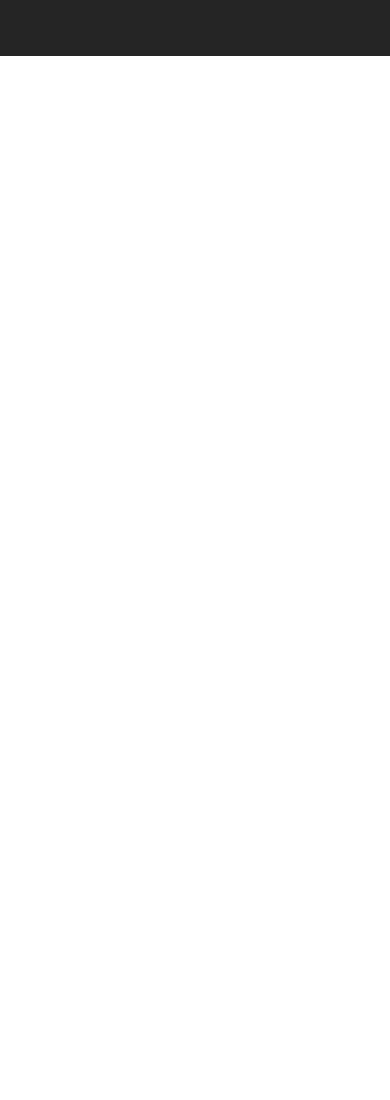
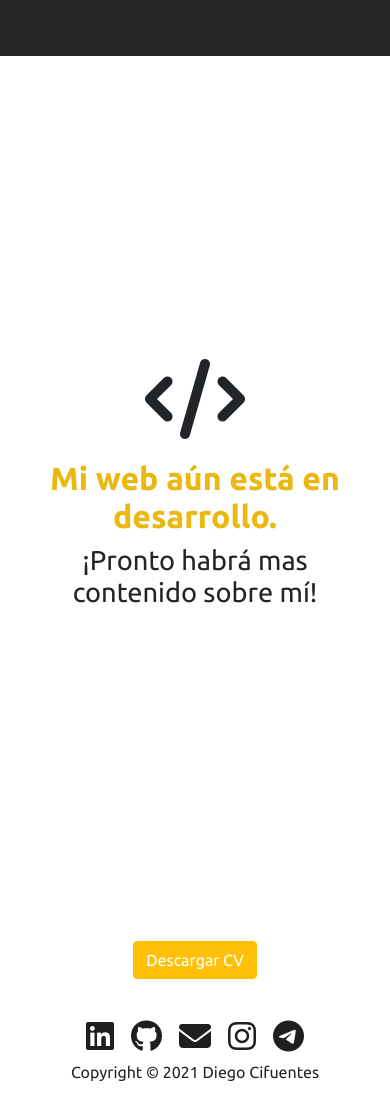
Before and after one commit to Diarcip/CV, a plain HTML site: page index.html in a window 390 px wide. Shown: the part 788-1888 px from the top of the page. Before the commit the page ends 844 px from the top, so only its background shows below. Drawn offline with nearby package versions, Linux system fonts and the light colour scheme.

Commit message:
basic interface responsive finished. added content about me

```diff
--- a/css/main.css
+++ b/css/main.css
@@ -62,6 +62,10 @@ body {
 .nav-list {
   display: flex;
 }
+.nav-list a {
+  text-decoration: none;
+  color: var(--main-dark);
+}
 .nav-item {
   list-style: none;
   margin-left: 15px;
@@ -76,7 +80,7 @@ body {
 .nav-item-text {
   margin: 0 5px;
 }
-.header {
+.header-section {
   display: flex;
   padding: 2.5rem 0;
   justify-content: center;
@@ -88,6 +92,43 @@ body {
   background-attachment: fixed;
   background-size: cover;
   /* Background Source: https://www.svgbackgrounds.com/#liquid-cheese */
+}
+.about-section {
+  display: flex;
+  padding: 2.5rem 0;
+  justify-content: center;
+  align-items: center;
+  margin: auto;
+  min-height: 100vh;
+}
+.message {
+  font-size: 5rem;
+  text-align: center;
+  padding: 0 2rem;
+}
+.contact-section {
+  font-size: 2rem;
+  text-align: center;
+}
+.cv {
+  margin: 2rem 0;
+}
+.btn-warning {
+  color: white;
+}
+
+.social-icons a {
+  display: inline-block;
+  justify-content: space-between;
+  margin: 0 0.3rem;
+  text-decoration: none;
+  color: var(--main-dark);
+}
+.social-icons a:hover {
+  color: var(--main-yellow);
+}
+.contact-section p {
+  font-size: 1rem;
 }
 .introduction {
   display: flex;
@@ -127,7 +168,7 @@ body {
 
 /* TAMAÑO EN EL QUE EL TITULO PASA A ESTAR DEBAJO DE LA FOTO */
 @media screen and (max-width: 930px) {
-  .header {
+  .header-section {
     flex-direction: column;
   }
   .img-profile {
--- a/index.html
+++ b/index.html
@@ -41,6 +41,8 @@
     />
   </head>
   <body>
+    <!-- NAV RESPONSIVE -->
+
     <nav class="navigation-bar-responsive">
       <div class="nav-primaryicon">
         <span class="navicon"><i class="fas fa-terminal"></i> DIEGO </span>
@@ -54,6 +56,9 @@
         <span class="menubtn-icon"><i class="fas fa-bars"></i></span>
       </button>
     </nav>
+
+    <!-- NAV FULL SCREEN -->
+
     <nav id="navigation-bar" class="navigation-bar">
       <div class="nav-primaryicon">
         <span class="navicon"><i class="fas fa-terminal"></i> DIEGO </span>
@@ -66,22 +71,30 @@
 
       <div class="nav-links">
         <ul class="nav-list">
+          <a href="#header">
             <li class="nav-item">
               <i class="fas fa-home nav-item-icon"></i
               ><span class="nav-item-text">Inicio</span>
             </li>
+          </a>
+          <a href="#about">
             <li class="nav-item">
               <i class="fas fa-info-circle nav-item-icon"></i
               ><span class="nav-item-text">Sobre mí</span>
             </li>
+          </a>
+          <a href="#">
             <li class="nav-item">
               <i class="fas fa-project-diagram nav-item-icon"></i
               ><span class="nav-item-text">Proyectos</span>
             </li>
+          </a>
+          <a href="#contact">
             <li class="nav-item">
               <i class="fas fa-id-card nav-item-icon"></i
               ><span class="nav-item-text">Contacto</span>
             </li>
+          </a>
           <li class="nav-item nav-item-exit">
             <button class="btnexit" onclick="ExitClick();">
               <i class="fas fa-times-circle"></i>
@@ -90,7 +103,11 @@
         </ul>
       </div>
     </nav>
-    <section id="header" class="header">
+
+    <!-- CONTENT -->
+
+    <!-- HEADER -->
+    <section id="header" class="header-section">
       <img class="img-profile" src="img/profile.jpeg" />
       <div class="introduction">
         <h1 class="tittle-secondary">¡Hola!</h1>
@@ -98,7 +115,40 @@
         <h1 class="tittle-secondary">Ingeniero de sistemas</h1>
       </div>
     </section>
-    <section id="about" class="about"></section>
+    <!-- ABOUT -->
+    <section id="about" class="about-section">
+      <div class="message">
+        <span class="icon-primary-alert"><i class="fas fa-code"></i></span>
+        <h1 class="tittle-primary">Mi web aún está en desarrollo.</h1>
+        <h1 class="tittle-secondary">¡Pronto habrá mas contenido sobre mí!</h1>
+      </div>
+    </section>
+    <!-- CONTACT -->
+    <section id="contact" class="contact-section">
+      <div class="cv">
+        <button class="btn btn-warning" download="CV-DiegoArveyCifuentesPena">
+          <a href="/docs/CV-DiegoArveyCifuentesPena.pdf"></a>Descargar CV
+        </button>
+      </div>
+      <div class="social-icons">
+        <a href="https://linkedin.com/in/diarcip">
+          <i class="fab fa-linkedin"></i>
+        </a>
+        <a href="https://github.com/diarcip">
+          <i class="fab fa-github"></i>
+        </a>
+        <a href="mailto:diegocifuentes98@hotmail.com">
+          <i class="fas fa-envelope"></i>
+        </a>
+        <a href="https://instagram.com/diego.cif">
+          <i class="fab fa-instagram"></i>
+        </a>
+        <a href="https://t.me/diarcip">
+          <i class="fab fa-telegram"></i>
+        </a>
+      </div>
+      <p>Copyright © 2021 Diego Cifuentes</p>
+    </section>
 
     <!-- SCRIPT -->
     <script type="text/javascript" src="js/main.js"></script>
```
Also changed, not shown: 1 other file. Lines whose indentation alone changed are shown as unchanged.
